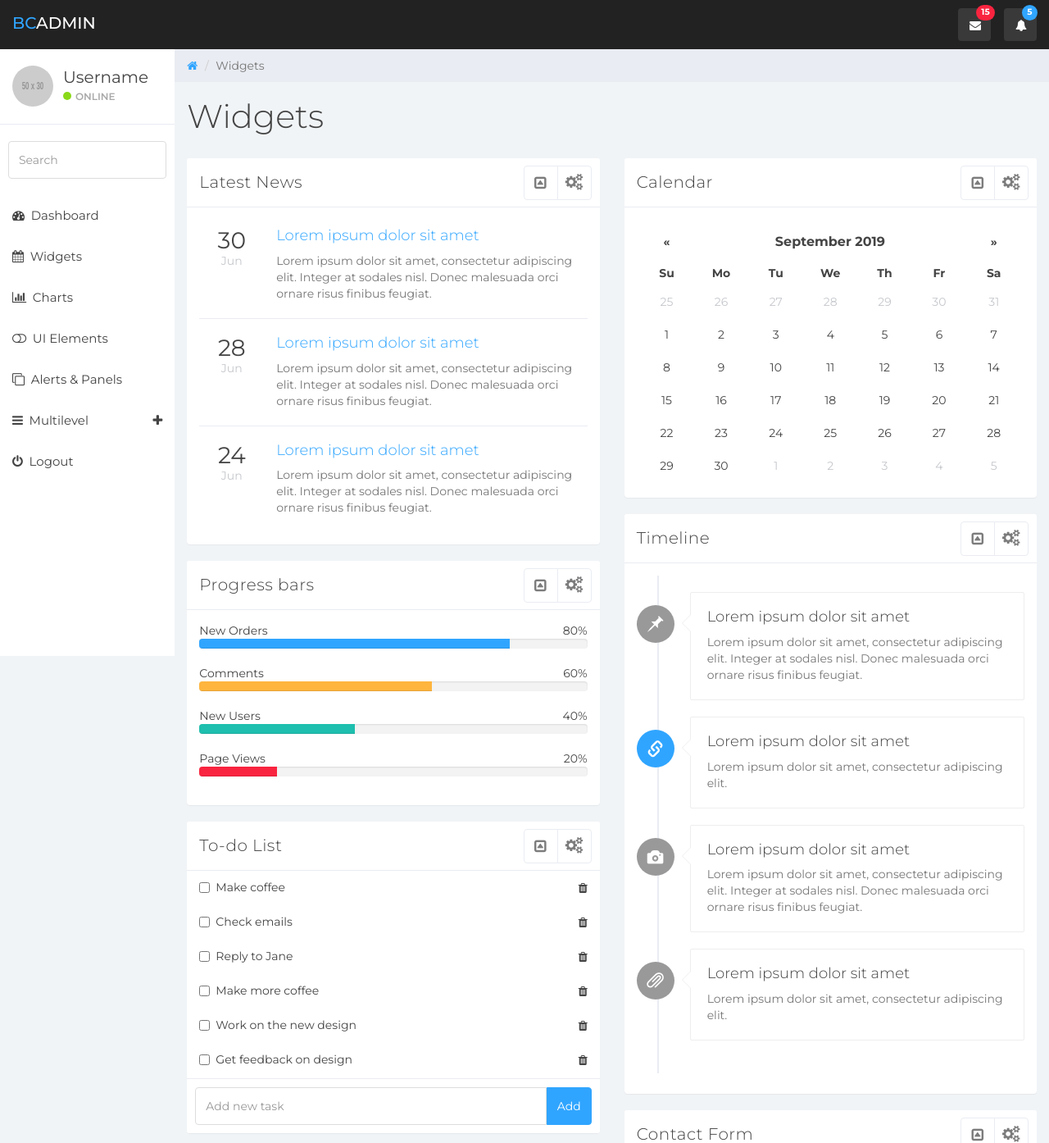
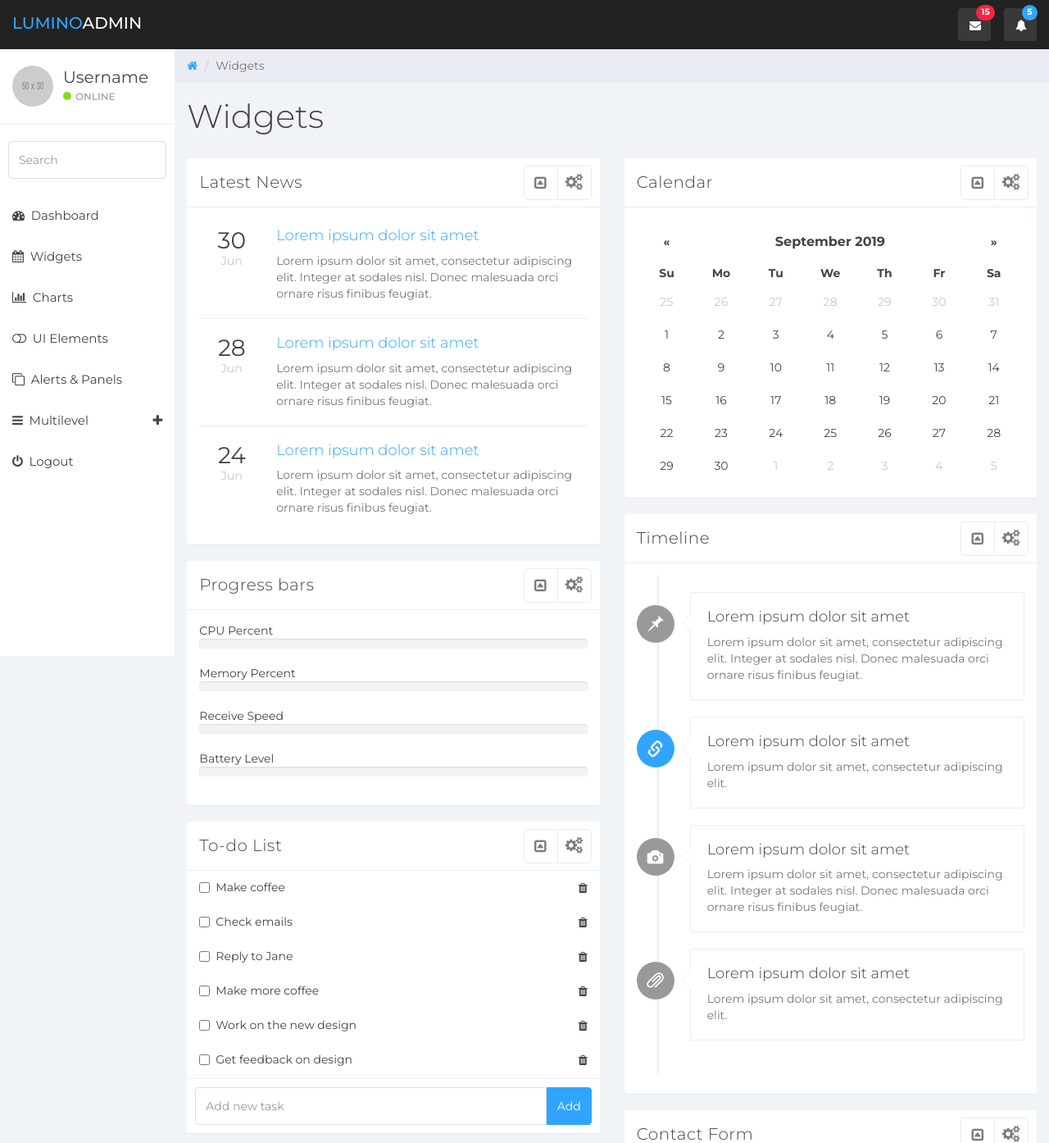
Before and after one commit to Berchem/DjangoDashboard, a Python web app: template templates/widgets.html in a window 1280 px wide. Shown: the top 1394 px of the page at 82% size. Run offline with Jinja, Linux system fonts and the light colour scheme; the template is opened without the code that fills it, so the values that code supplies are empty; grey boxes labelled with a size stand in for pictures from a placeholder-image service; some libraries are stand-ins or nearby versions.

Commit message:
[UPDATE] Dashboard: widgets: ajax

```diff
--- a/templates/charts.html
+++ b/templates/charts.html
@@ -274,7 +274,6 @@
 		</div><!--/.row-->
 	</div>	<!--/.main-->
 {% endblock %}
-{% block script %}
 	<script>
 	window.onload = function () {
 	var chart1 = document.getElementById("line-chart").getContext("2d");
@@ -315,5 +314,4 @@
 	});
 };
 	</script>
-{% endblock %}
 </body>
--- a/templates/index.html
+++ b/templates/index.html
@@ -28,7 +29,7 @@
 					<span class="icon-bar"></span>
 					<span class="icon-bar"></span>
 					<span class="icon-bar"></span></button>
-				<a class="navbar-brand" href="#"><span>BC</span>Admin</a>
+				<a class="navbar-brand" href="#"><span>Lumino</span>Admin</a>
 				<ul class="nav navbar-top-links navbar-right">
 					<li class="dropdown"><a class="dropdown-toggle count-info" data-toggle="dropdown" href="#">
 						<em class="fa fa-envelope"></em><span class="label label-danger">15</span>
--- a/templates/widgets.html
+++ b/templates/widgets.html
@@ -127,32 +127,39 @@
 					<div class="panel-body">
 						<div class="col-md-12 no-padding">
 							<div class="row progress-labels">
-								<div class="col-sm-6">New Orders</div>
-								<div class="col-sm-6" style="text-align: right;">80%</div>
+								<div class="col-sm-6">CPU Percent</div>
+								<input type="hidden" id="cpu_percent" onclick="load()">
+								<div id="cpu_percent_value" class="col-sm-6" style="text-align: right;"></div>
 							</div>
 							<div class="progress">
-								<div data-percentage="0%" style="width: 80%;" class="progress-bar progress-bar-blue" role="progressbar" aria-valuemin="0" aria-valuemax="100"></div>
+								<div id="cpu_percent_progress" data-percentage="0%" class="progress-bar progress-bar-blue" role="progressbar" aria-valuemin="0" aria-valuemax="100"></div>
 							</div>
+
 							<div class="row progress-labels">
-								<div class="col-sm-6">Comments</div>
-								<div class="col-sm-6" style="text-align: right;">60%</div>
+								<div class="col-sm-6">Memory Percent</div>
+								<input type="hidden" id="memory_percent" onclick="load()">
+								<div id="memory_percent_value" class="col-sm-6" style="text-align: right;"></div>
 							</div>
 							<div class="progress">
-								<div data-percentage="0%" style="width: 60%;" class="progress-bar progress-bar-orange" role="progressbar" aria-valuemin="0" aria-valuemax="100"></div>
+								<div id="memory_percent_progress" data-percentage="0%" class="progress-bar progress-bar-orange" role="progressbar" aria-valuemin="0" aria-valuemax="100"></div>
 							</div>
+
 							<div class="row progress-labels">
-								<div class="col-sm-6">New Users</div>
-								<div class="col-sm-6" style="text-align: right;">40%</div>
+								<div class="col-sm-6">Receive Speed</div>
+								<input type="hidden" id="recv_speed" onclick="load()">
+								<div id="recv_speed_value" class="col-sm-6" style="text-align: right;"></div>
 							</div>
 							<div class="progress">
-								<div data-percentage="0%" style="width: 40%;" class="progress-bar progress-bar-teal" role="progressbar" aria-valuemin="0" aria-valuemax="100"></div>
+								<div id="recv_speed_progress" data-percentage="0%" class="progress-bar progress-bar-teal" role="progressbar" aria-valuemin="0" aria-valuemax="100"></div>
 							</div>
+
 							<div class="row progress-labels">
-								<div class="col-sm-6">Page Views</div>
-								<div class="col-sm-6" style="text-align: right;">20%</div>
+								<div class="col-sm-6">Battery Level</div>
+								<input type="hidden" id="battery_status" onclick="load()">
+								<div id="battery_status_value" class="col-sm-6" style="text-align: right;"></div>
 							</div>
 							<div class="progress">
-								<div data-percentage="0%" style="width: 20%;" class="progress-bar progress-bar-red" role="progressbar" aria-valuemin="0" aria-valuemax="100"></div>
+								<div id="battery_status_progress" data-percentage="0%" class="progress-bar progress-bar-red" role="progressbar" aria-valuemin="0" aria-valuemax="100"></div>
 							</div>
 						</div>
 					</div>
@@ -479,5 +486,8 @@
 			</div>
 		</div><!--/.row-->
 	</div>	<!--/.main-->
+
+	<script src="/static/js/system-status.js"></script>
 {% endblock %}
+
 </body>
```
Also changed, not shown: other parts of templates/index.html (+12 -13 lines).
